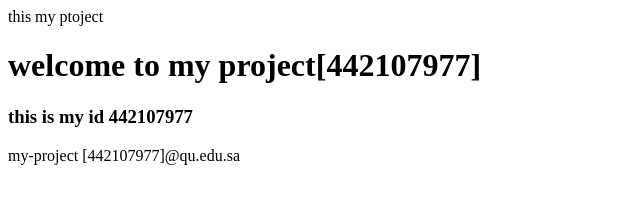
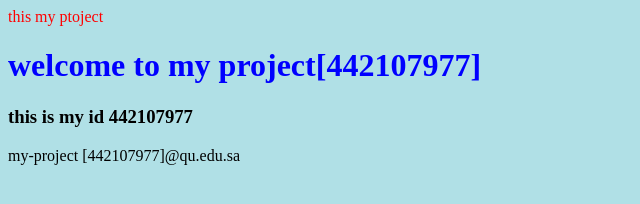
Before and after one commit to Bod5q/my-project-4421--remote, a plain HTML site: page index.html in a window 1280 px wide. Shown: the whole page, without its empty margins (0-640 px from the left). Drawn offline with Linux system fonts and the light colour scheme.

Commit message:
c5:add style in index.html

```diff
--- a/index.html
+++ b/index.html
@@ -1,6 +1,11 @@
 <html>
 <head>
 <title>my project[442107977]</title>
+<style>
+body {background-color: powderblue;}
+h1 {color:blue;}
+p {color:red}
+</style>
 <P>this my ptoject</p>
 </head>
 <body>
```
